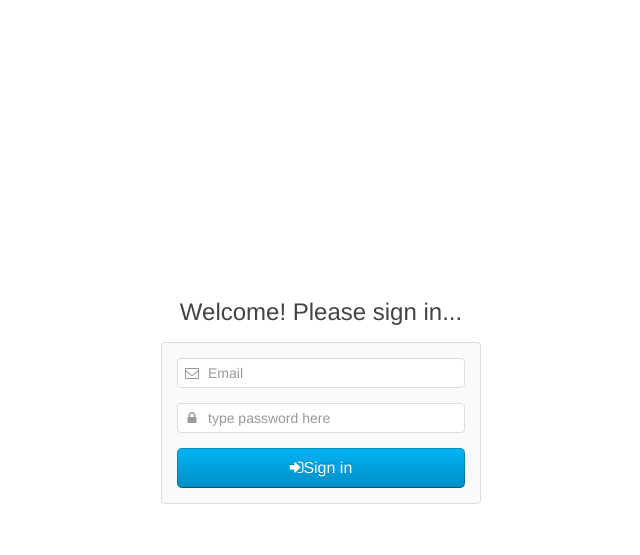
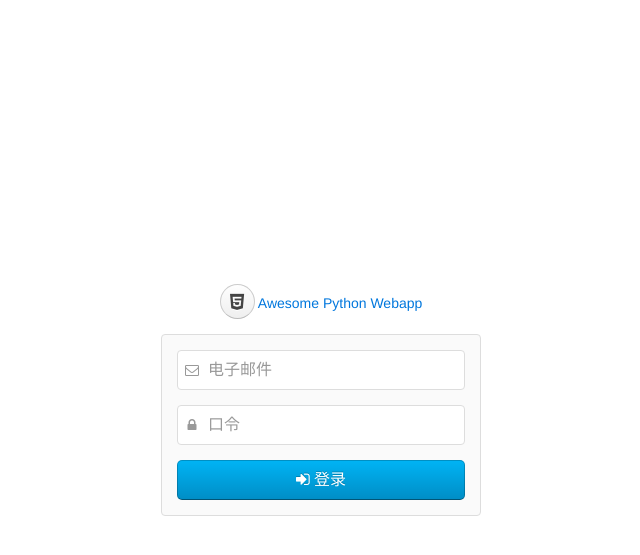
Before and after one commit to yauvyong/awesome-python3-webapp, a Python web app: template www/templates/signin.html in a window 1280 px wide. Shown: the top 555 px of the page, without its empty margins (319-959 px from the left). Run offline with Jinja, Linux system fonts and the light colour scheme; the template is opened without the code that fills it, so the values that code supplies are empty.

Commit message:
Day 10
Test with github code

```diff
--- a/www/templates/signin.html
+++ b/www/templates/signin.html
@@ -44,23 +44,23 @@ $(function() {
 <body class="uk-height-1-1">
 	<div class="uk-vertical-align uk-text-center uk-height-1-1">
         <div class="uk-vertical-align-middle" style="width: 320px">
-			<h2>Welcome! Please sign in...</h2>
-			<form id ="vm" v-on="submit:submit" class="uk-panel uk-panel-box uk-form uk-form-stacked">
+            <p><a href="/" class="uk-icon-button"><i class="uk-icon-html5"></i></a> <a href="/">Awesome Python Webapp</a></p>
+            <form id="vm" v-on="submit: submit" class="uk-panel uk-panel-box uk-form">
                 <div class="uk-alert uk-alert-danger uk-hidden"></div>
                 <div class="uk-form-row">
                     <div class="uk-form-icon uk-width-1-1">
                         <i class="uk-icon-envelope-o"></i>
-						<input v-model="email" name="email" type="text" maxlength="50" placeholder="Email" class="uk-width-1-1">
+                        <input v-model="email" name="email" type="text" placeholder="电子邮件" maxlength="50" class="uk-width-1-1 uk-form-large">
                     </div>
                 </div>
                 <div class="uk-form-row">
                     <div class="uk-form-icon uk-width-1-1">
                         <i class="uk-icon-lock"></i>
-						<input v-model="passwd" name="passwd" type="password" maxlength="50" placeholder="type password here" class="uk-width-1-1">
+                        <input v-model="passwd" name="passwd" type="password" placeholder="口令" maxlength="50" class="uk-width-1-1 uk-form-large">
                     </div>
                 </div>
                 <div class="uk-form-row">
-					<button type="submit" class="uk-width-1-1 uk-button uk-button-primary uk-button-large"><i class="uk-icon-sign-in"></i>Sign in</button>
+                    <button type="submit" class="uk-width-1-1 uk-button uk-button-primary uk-button-large"><i class="uk-icon-sign-in"></i> 登录</button>
                 </div>
             </form>
         </div>
```
Lines whose indentation alone changed are shown as unchanged.
